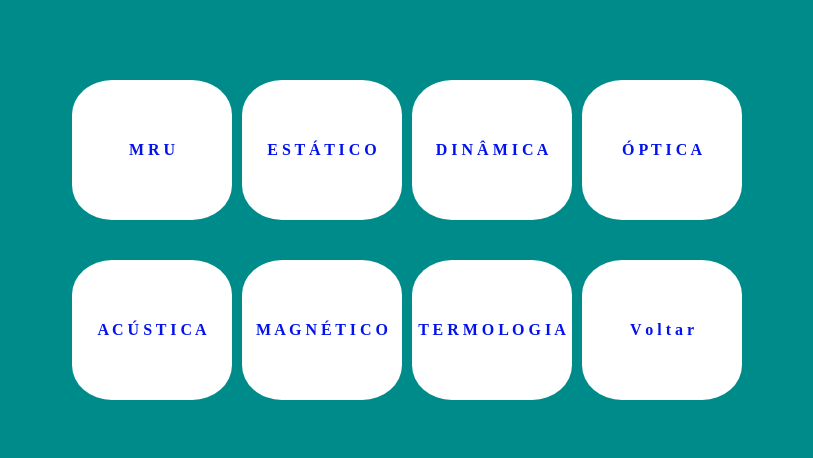
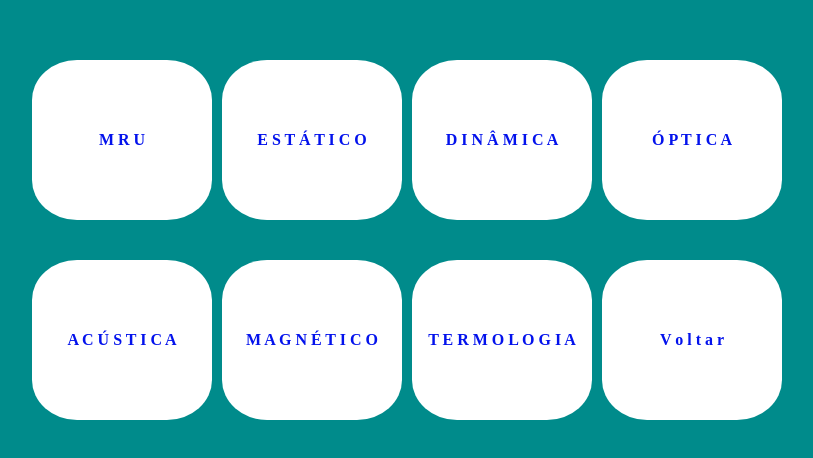
Before and after one commit to israellopes19/App_Fisica_Game, a plain HTML site: page jogos.html in a window 1280 px wide. Shown: the part 168-626 px from the top of the page, without its empty margins (248-1061 px from the left). Drawn offline with Linux system fonts and the light colour scheme.

Commit message:
Add files via upload

```diff
--- a/Css/jogos.css
+++ b/Css/jogos.css
@@ -13,7 +13,7 @@ h1{
 body{
     background-color: darkcyan;
     display: grid;
-    grid-template-columns: 130px 130px 130px 130px;
+    grid-template-columns: 150px 150px 150px 150px;
     gap: 40px;
     place-content: center;
     height: 100vh;
@@ -27,8 +27,8 @@ body{
     align-items: center;
     justify-content: space-evenly;
     flex-wrap: wrap;
-    width: 160px;
-    height: 140px;
+    width: 180px;
+    height: 160px;
     border: 0px solid white;
     border-radius: 25%;
     color: black;
```
